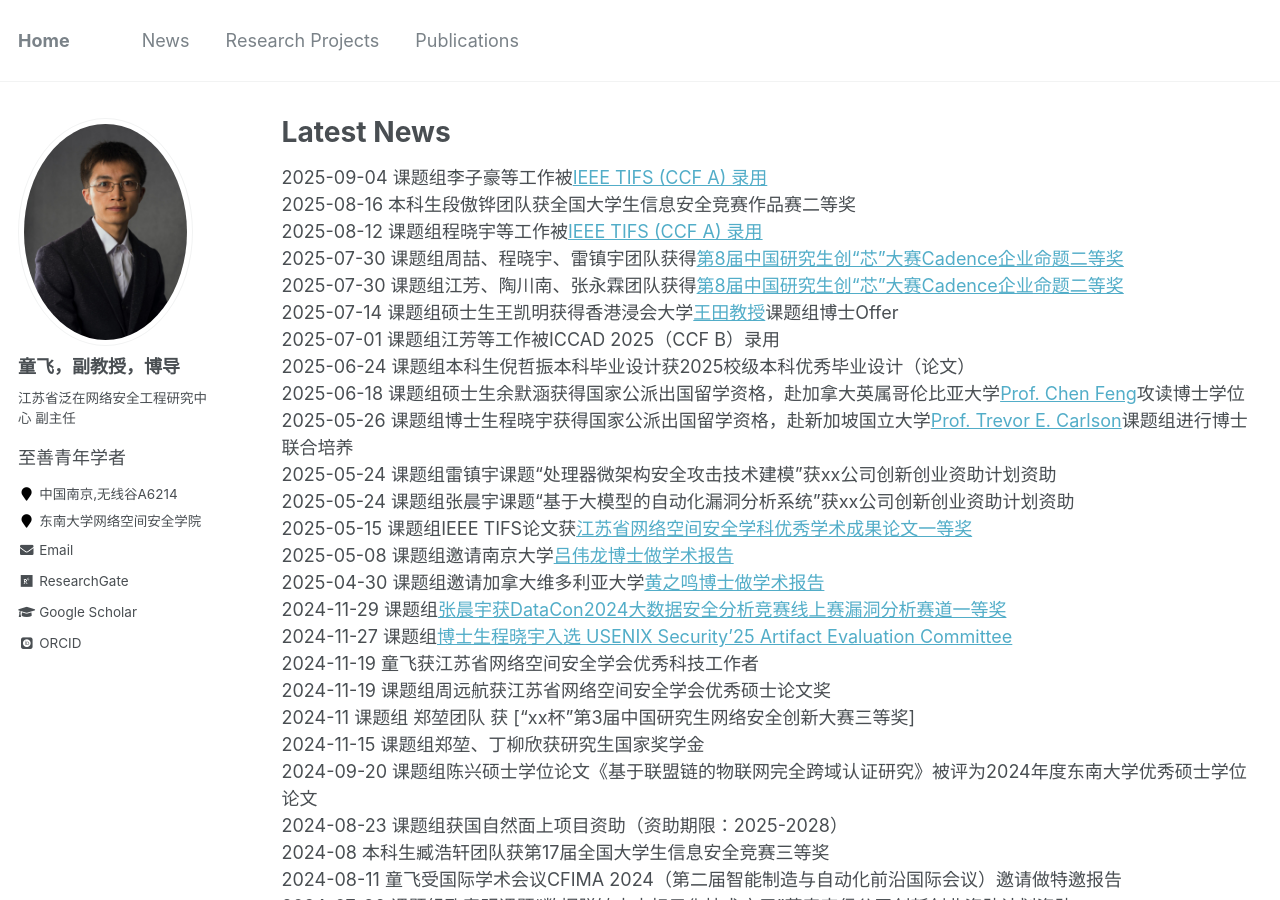
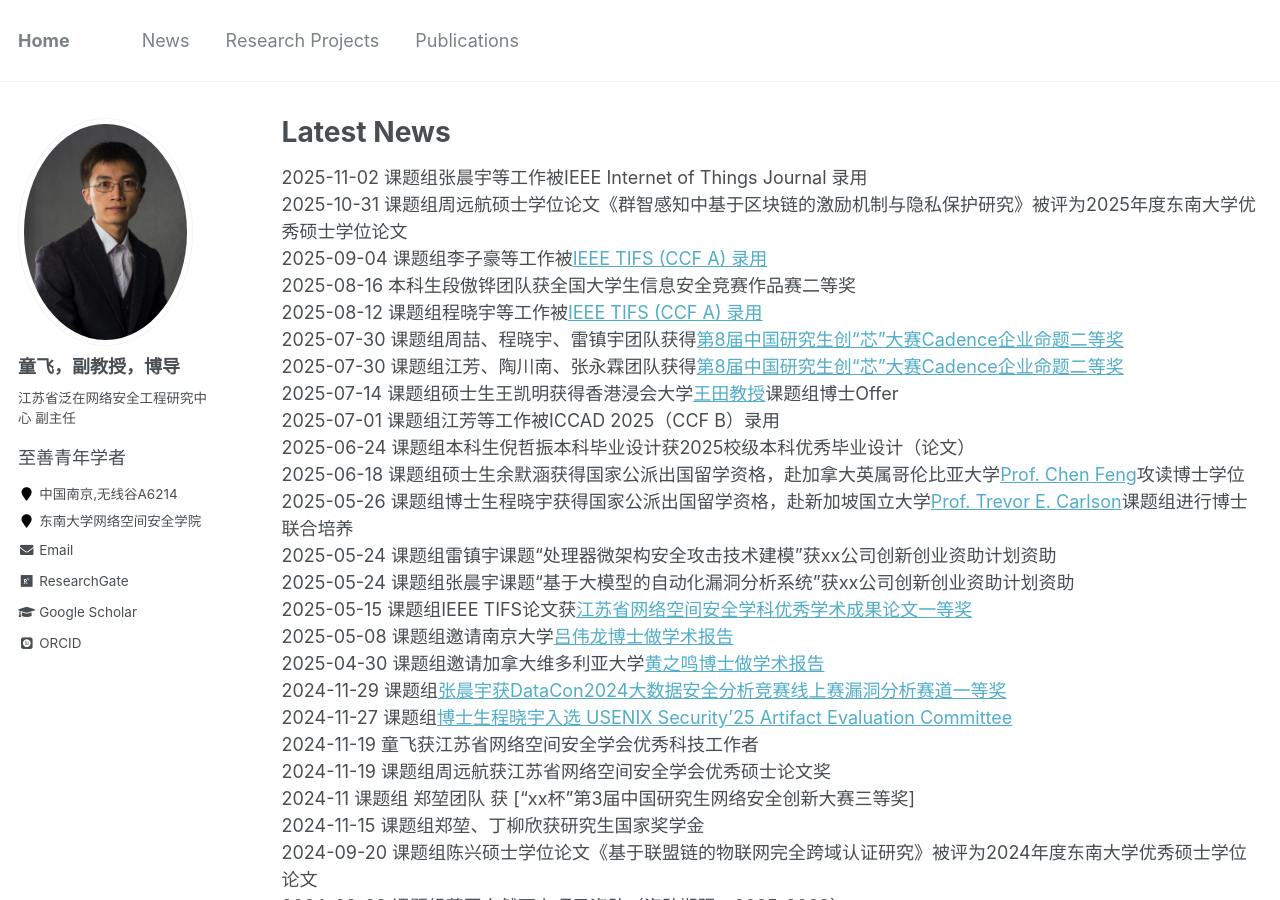
Before and after one commit to fei-tong/fei-tong.github.io, a Jekyll site: the page built from _pages/News.md, in a window 1280 px wide and 900 px high. Built offline with Jekyll 4.4.1, drawn with Linux system fonts in a browser that asks for light colours; some web fonts are replaced.

Commit message:
Update News.md

```diff
--- a/_pages/News.md
+++ b/_pages/News.md
@@ -4,6 +4,8 @@ title: "Latest News"
 permalink: /News/
 author_profile: true
 ---
+2025-11-02 课题组张晨宇等工作被IEEE Internet of Things Journal 录用<br>
+2025-10-31 课题组周远航硕士学位论文《群智感知中基于区块链的激励机制与隐私保护研究》被评为2025年度东南大学优秀硕士学位论文<br>
 2025-09-04 课题组李子豪等工作被[IEEE TIFS (CCF A) 录用](https://ieeexplore.ieee.org/document/11159069)<br>
 2025-08-16 本科生段傲铧团队获全国大学生信息安全竞赛作品赛二等奖<br>
 2025-08-12 课题组程晓宇等工作被[IEEE TIFS (CCF A) 录用](https://ieeexplore.ieee.org/document/11123915/)<br>
```
